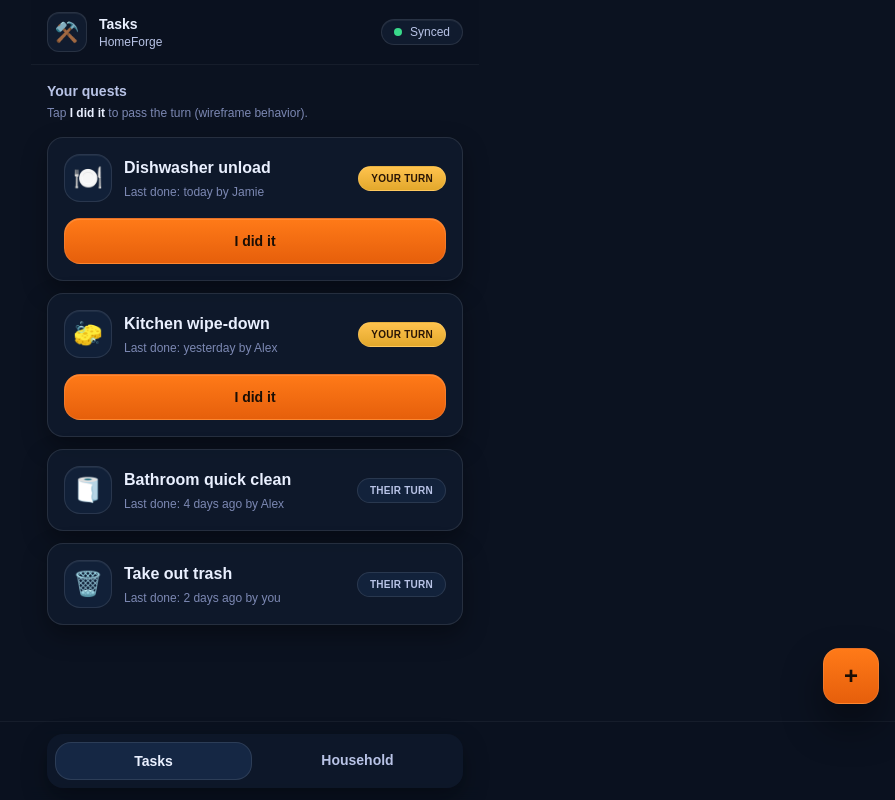
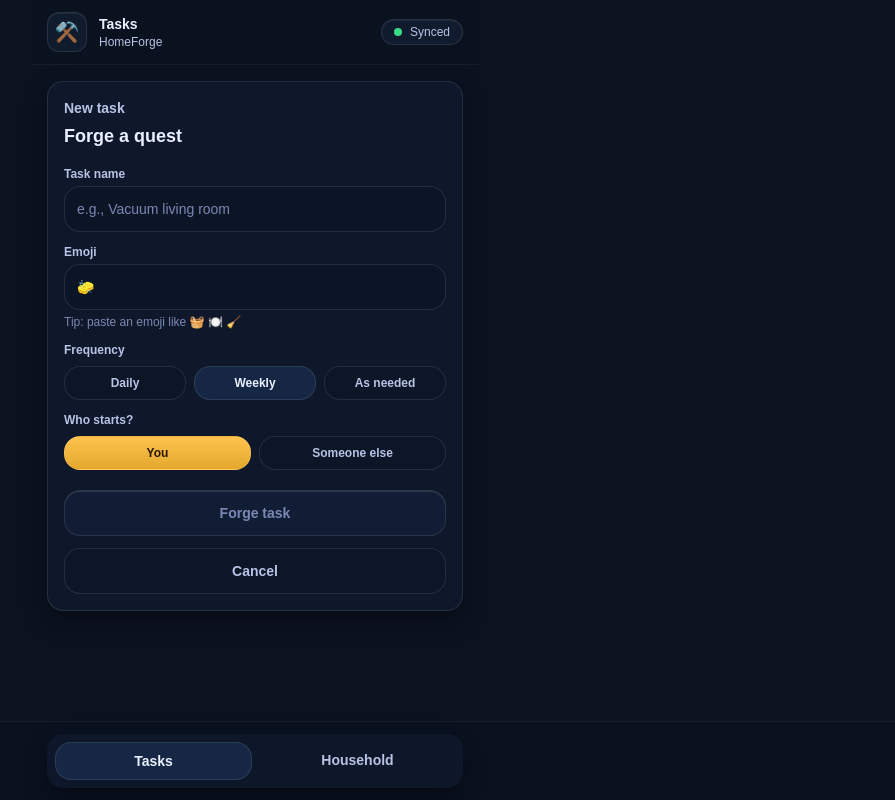
Before and after one commit to ted-cmyk/homeforge, a Next.js app: page /tasks in a window 1280 px wide. Shown: the whole page, without its empty margins (385-1280 px from the left). Built offline with nearby package versions, Linux system fonts and the light colour scheme.

Commit message:
Add tasks provider and shared task store

```diff
--- a/app/(app)/tasks/page.tsx
+++ b/app/(app)/tasks/page.tsx
@@ -1,52 +1,135 @@
 "use client";
 
-import { useMemo, useState } from "react";
-import TaskCard, { TaskCardModel } from "@/components/tasks/TaskCard";
-import Fab from "@/components/app/Fab";
+import { useRouter } from "next/navigation";
+import { useState } from "react";
+import type { Frequency, TurnState } from "@/components/tasks/TasksStore";
+import { useTasks } from "@/components/tasks/TasksStore";
 
-const initialTasks: TaskCardModel[] = [
-  { id: "1", name: "Kitchen wipe-down", emoji: "🧽", lastDoneText: "Last done: yesterday by Alex", turn: "your" },
-  { id: "2", name: "Take out trash", emoji: "🗑️", lastDoneText: "Last done: 2 days ago by you", turn: "their" },
-  { id: "3", name: "Dishwasher unload", emoji: "🍽️", lastDoneText: "Last done: today by Jamie", turn: "your" },
-  { id: "4", name: "Bathroom quick clean", emoji: "🧻", lastDoneText: "Last done: 4 days ago by Alex", turn: "their" },
+const freqOptions: { value: Frequency; label: string }[] = [
+  { value: "daily", label: "Daily" },
+  { value: "weekly", label: "Weekly" },
+  { value: "as-needed", label: "As needed" },
 ];
 
-export default function TasksPage() {
-  const [tasks, setTasks] = useState<TaskCardModel[]>(initialTasks);
+export default function NewTaskPage() {
+  const router = useRouter();
+  const { addTask } = useTasks();
 
-  function handleComplete(id: string) {
-    setTasks((prev) =>
-      prev.map((t) =>
-        t.id === id ? { ...t, turn: "their", lastDoneText: "Last done: just now by you" } : t
-      )
-    );
+  const [name, setName] = useState("");
+  const [emoji, setEmoji] = useState("🧽");
+  const [frequency, setFrequency] = useState<Frequency>("weekly");
+  const [turn, setTurn] = useState<TurnState>("your");
+
+  const canCreate = name.trim().length > 0;
+
+  function create() {
+    if (!canCreate) return;
+    addTask({
+      name: name.trim(),
+      emoji,
+      frequency,
+      turn,
+    });
+    router.replace("/tasks");
   }
 
-  const sorted = useMemo(() => {
-    const rank = (t: TaskCardModel) => (t.turn === "your" ? 0 : 1);
-    return [...tasks].sort((a, b) => {
-      const r = rank(a) - rank(b);
-      if (r !== 0) return r;
-      return a.name.localeCompare(b.name);
-    });
-  }, [tasks]);
+  return (
+    <div className="rounded-2xl border border-white/10 bg-[#101B2E]/80 p-4 shadow-[0_10px_25px_rgba(0,0,0,0.35)]">
+      <div className="text-sm font-semibold text-[#B8C3E6]">New task</div>
+      <div className="mt-1 text-lg font-semibold">Forge a quest</div>
 
-  return (
-    <>
-      <div className="mb-4">
-        <div className="text-sm font-semibold text-[#B8C3E6]">Your quests</div>
-        <div className="mt-1 text-xs text-[#7C88B3]">
-          Tap <span className="font-semibold text-[#EAF0FF]">I did it</span> to pass the turn (wireframe behavior).
+      <div className="mt-4 space-y-3">
+        <label className="block">
+          <div className="text-xs font-semibold text-[#B8C3E6]">Task name</div>
+          <input
+            value={name}
+            onChange={(e) => setName(e.target.value)}
+            placeholder="e.g., Vacuum living room"
+            className="mt-1 w-full rounded-2xl border border-white/10 bg-[#0B1220]/35 px-3 py-3 text-sm text-[#EAF0FF] placeholder:text-[#7C88B3] outline-none focus:ring-1 focus:ring-[#FF7A18]/40"
+          />
+        </label>
+
+        <label className="block">
+          <div className="text-xs font-semibold text-[#B8C3E6]">Emoji</div>
+          <input
+            value={emoji}
+            onChange={(e) => setEmoji(e.target.value)}
+            className="mt-1 w-full rounded-2xl border border-white/10 bg-[#0B1220]/35 px-3 py-3 text-sm text-[#EAF0FF] outline-none focus:ring-1 focus:ring-[#FF7A18]/40"
+          />
+          <div className="mt-1 text-xs text-[#7C88B3]">Tip: paste an emoji like 🧺 🍽️ 🧹</div>
+        </label>
+
+        <div>
+          <div className="text-xs font-semibold text-[#B8C3E6]">Frequency</div>
+          <div className="mt-2 grid grid-cols-3 gap-2">
+            {freqOptions.map((opt) => (
+              <button
+                key={opt.value}
+                type="button"
+                onClick={() => setFrequency(opt.value)}
+                className={[
+                  "rounded-2xl border border-white/10 px-3 py-2 text-xs font-bold",
+                  frequency === opt.value
+                    ? "bg-[#152744] text-[#EAF0FF]"
+                    : "bg-[#0B1220]/25 text-[#B8C3E6] hover:bg-[#0B1220]/35",
+                ].join(" ")}
+              >
+                {opt.label}
+              </button>
+            ))}
+          </div>
         </div>
+
+        <div>
+          <div className="text-xs font-semibold text-[#B8C3E6]">Who starts?</div>
+          <div className="mt-2 grid grid-cols-2 gap-2">
+            <button
+              type="button"
+              onClick={() => setTurn("your")}
+              className={[
+                "rounded-2xl border border-white/10 px-3 py-2 text-xs font-bold",
+                turn === "your"
+                  ? "bg-gradient-to-b from-[#FFC34D] to-[#E3A82B] text-[#2A1606]"
+                  : "bg-[#0B1220]/25 text-[#B8C3E6] hover:bg-[#0B1220]/35",
+              ].join(" ")}
+            >
+              You
+            </button>
+            <button
+              type="button"
+              onClick={() => setTurn("their")}
+              className={[
+                "rounded-2xl border border-white/10 px-3 py-2 text-xs font-bold",
+                turn === "their"
+                  ? "bg-[#152744] text-[#EAF0FF]"
+                  : "bg-[#0B1220]/25 text-[#B8C3E6] hover:bg-[#0B1220]/35",
+              ].join(" ")}
+            >
+              Someone else
+            </button>
+          </div>
+        </div>
+
+        <button
+          onClick={create}
+          disabled={!canCreate}
+          className={[
+            "mt-2 w-full rounded-2xl border border-white/10 px-4 py-3 text-sm font-extrabold shadow-[inset_0_1px_0_rgba(255,255,255,0.12)]",
+            canCreate
+              ? "bg-gradient-to-b from-[#FF7A18] to-[#E65F0B] text-[#1A0E05] active:translate-y-[1px]"
+              : "bg-[#152744]/40 text-[#7C88B3] cursor-not-allowed",
+          ].join(" ")}
+        >
+          Forge task
+        </button>
+
+        <button
+          onClick={() => router.back()}
+          className="w-full rounded-2xl border border-white/10 bg-[#0B1220]/25 px-4 py-3 text-sm font-bold text-[#B8C3E6] hover:bg-[#0B1220]/35"
+        >
+          Cancel
+        </button>
       </div>
-
-      <div className="flex flex-col gap-3">
-        {sorted.map((t) => (
-          <TaskCard key={t.id} task={t} onComplete={handleComplete} />
-        ))}
-      </div>
-
-      <Fab />
-    </>
+    </div>
   );
 }
--- a/components/tasks/TaskCard.tsx
+++ b/components/tasks/TaskCard.tsx
@@ -1,50 +1,70 @@
-type TurnState = "your" | "their";
+"use client";
 
-export type TaskCardModel = {
-  id: string;
-  name: string;
-  emoji: string;
-  lastDoneText: string;
-  turn: TurnState;
-};
+import type { TaskModel } from "@/components/tasks/TasksStore";
 
-function Badge({ turn }: { turn: TurnState }) {
-  if (turn === "your") {
-    return (
-      <span className="rounded-full border border-white/10 bg-gradient-to-b from-[#FFC34D] to-[#E3A82B] px-3 py-1 text-[10px] font-extrabold uppercase tracking-wide text-[#2A1606]">
-        Your Turn
-      </span>
-    );
-  }
-  return (
-    <span className="rounded-full border border-white/10 bg-[#152744]/70 px-3 py-1 text-[10px] font-extrabold uppercase tracking-wide text-[#B8C3E6]">
-      Their Turn
-    </span>
-  );
+function badgeStyles(turn: TaskModel["turn"]) {
+  return turn === "your"
+    ? "bg-gradient-to-b from-[#FFC34D] to-[#E3A82B] text-[#2A1606]"
+    : "bg-[#152744]/70 text-[#B8C3E6]";
+}
+
+function freqLabel(f: TaskModel["frequency"]) {
+  if (f === "daily") return "Daily";
+  if (f === "weekly") return "Weekly";
+  return "As needed";
 }
 
 export default function TaskCard({
   task,
   onComplete,
 }: {
-  task: TaskCardModel;
+  task: TaskModel;
   onComplete: (id: string) => void;
 }) {
   const isYourTurn = task.turn === "your";
 
   return (
-    <div className="rounded-2xl border border-white/10 bg-[#101B2E]/80 p-4 shadow-[0_10px_25px_rgba(0,0,0,0.35)]">
-      <div className="flex items-center gap-3">
+    <div
+      className={[
+        "rounded-2xl border border-white/10 bg-[#101B2E]/80 p-4",
+        "shadow-[0_10px_25px_rgba(0,0,0,0.35)]",
+        isYourTurn ? "ring-1 ring-[#FF7A18]/35" : "",
+      ].join(" ")}
+    >
+      <div className="flex items-start gap-3">
         <div className="grid h-12 w-12 place-items-center rounded-2xl border border-white/10 bg-[#152744]/60 text-2xl shadow-[inset_0_1px_0_rgba(255,255,255,0.06)]">
           {task.emoji}
         </div>
 
         <div className="min-w-0 flex-1">
-          <div className="truncate text-base font-semibold">{task.name}</div>
-          <div className="mt-1 text-xs text-[#7C88B3]">{task.lastDoneText}</div>
+          <div className="flex items-center gap-2">
+            <div className="truncate text-base font-semibold">{task.name}</div>
+            <span className="rounded-full border border-white/10 bg-[#0B1220]/35 px-2 py-0.5 text-[11px] font-semibold text-[#B8C3E6]">
+              {freqLabel(task.frequency)}
+            </span>
+          </div>
+
+          <div className="mt-1 text-xs text-[#7C88B3]">Last done: {task.lastDoneText}</div>
+
+          <div className="mt-3 flex items-center justify-between">
+            <span
+              className={[
+                "rounded-full border border-white/10 px-3 py-1 text-[10px] font-extrabold uppercase tracking-wide",
+                badgeStyles(task.turn),
+              ].join(" ")}
+            >
+              {isYourTurn ? "Your Turn" : "Their Turn"}
+            </span>
+
+            {isYourTurn ? (
+              <span className="text-xs font-semibold text-[#FF8F3D]">
+                Ready to forge
+              </span>
+            ) : (
+              <span className="text-xs text-[#7C88B3]">Waiting…</span>
+            )}
+          </div>
         </div>
-
-        <Badge turn={task.turn} />
       </div>
 
       {isYourTurn && (
```
